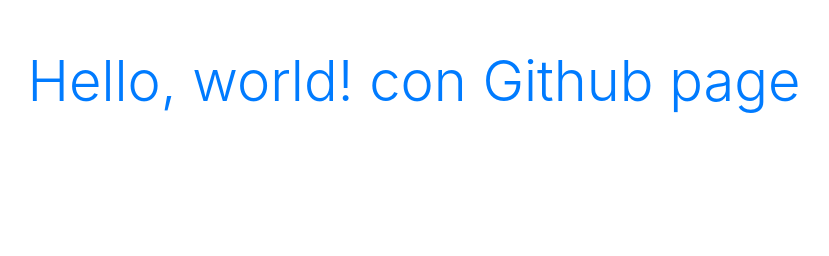
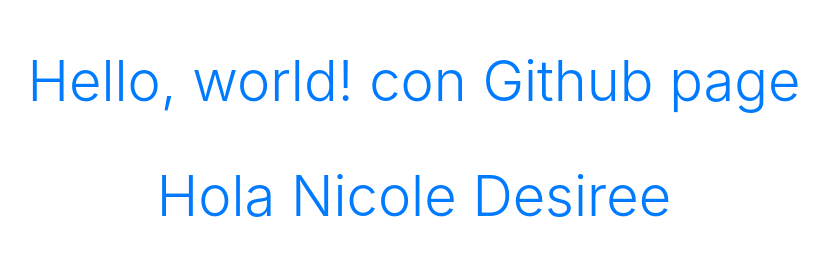
Before and after one commit to bernardocid27/bernardocid27.github.io, a plain HTML site: page index.html in a window 1280 px wide. Shown: the whole page, without its empty margins (226-1055 px from the left). Drawn offline with nearby package versions, Linux system fonts and the light colour scheme.

Commit message:
agregamos el nomnbre

```diff
--- a/index.html
+++ b/index.html
@@ -12,7 +12,7 @@
   </head>
   <body>
     <h1 class="text-center mt-5 display-4 text-primary">Hello, world! con Github page</h1>
-
+    <h2 class="text-center mt-5 display-4 text-primary">Hola Nicole Desiree</h2>
     <!-- Optional JavaScript -->
     <!-- jQuery first, then Popper.js, then Bootstrap JS -->
     <script src="https://code.jquery.com/jquery-3.5.1.slim.min.js" integrity="sha384-DfXdz2htPH0lsSSs5nCTpuj/zy4C+OGpamoFVy38MVBnE+IbbVYUew+OrCXaRkfj" crossorigin="anonymous"></script>
```
